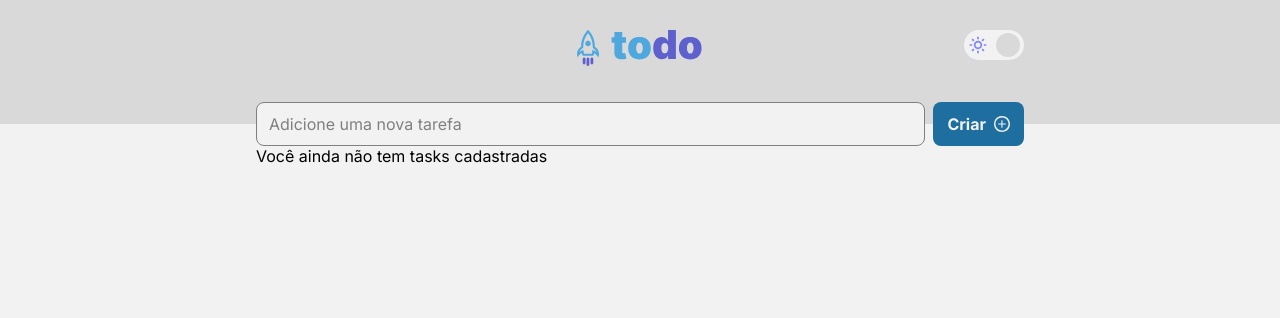
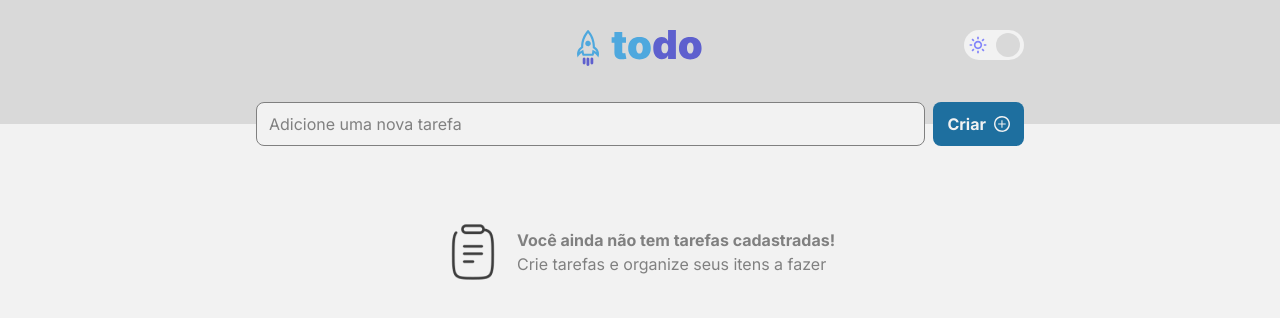
Before and after one commit to Dandaraestrela/todo-list-reactjs, a React (Vite) app: page / in a window 1280 px wide. Shown: the top 318 px of the page. Built offline with nearby package versions, Linux system fonts and the light colour scheme.

Commit message:
feat: adding tasks to home and id lib

```diff
--- a/package.json
+++ b/package.json
@@ -10,9 +10,11 @@
   },
   "dependencies": {
     "@types/styled-components": "^5.1.26",
+    "@types/uuid": "^9.0.1",
     "react": "^18.2.0",
     "react-dom": "^18.2.0",
     "styled-components": "^5.3.6",
+    "uuid": "^9.0.0",
     "vite-plugin-svgr": "^2.4.0"
   },
   "devDependencies": {
--- a/src/pages/Home/Home.styles.ts
+++ b/src/pages/Home/Home.styles.ts
@@ -1,4 +1,4 @@
-import styled from "styled-components";
+import styled, { css } from "styled-components";
 
 export const Wrapper = styled.main`
   display: flex;
@@ -22,3 +22,10 @@ export const ContentWrapper = styled.div`
   flex-direction: column;
   width: 60%;
 `;
+
+export const TaskListWrapper = styled.div`
+  display: grid;
+  grid-template-rows: 1fr;
+  row-gap: 8px;
+  margin-top: 30px;
+`;
--- a/src/pages/Home/Home.tsx
+++ b/src/pages/Home/Home.tsx
@@ -1,20 +1,47 @@
 import { FormEvent, useState } from "react";
+import { v4 as uuidv4 } from "uuid";
 
 import Button from "@/components/Button/Button";
 import TextInput from "@/components/TextInput/TextInput";
 import Header from "@/components/Header/Header";
+
 import { ReactComponent as Plus } from "@/assets/plus.svg";
+import { ReactComponent as Notebook } from "@/assets/notebook.svg";
 
 import * as S from "./Home.styles";
+import Task from "@/components/Task/Task";
+import EmptyList from "@/components/EmptyList/EmptyList";
+
+type TaskType = {
+  id: string;
+  text: string;
+  isChecked: boolean;
+};
 
 const Home = () => {
   const [newTaskText, setNewTaskText] = useState("");
-  const [tasksList, setTaskList] = useState<Array<string>>([]);
+  const [tasksList, setTaskList] = useState<Array<TaskType>>([]);
 
   const onAddTask = (e: FormEvent) => {
     e.preventDefault();
-    setTaskList((prev) => [...prev, newTaskText]);
+    setTaskList((prev) => [
+      ...prev,
+      { id: uuidv4(), text: newTaskText, isChecked: false },
+    ]);
     setNewTaskText("");
+  };
+
+  const onDeleteTask = (taskId: string) => {
+    setTaskList((prev) => prev.filter(({ id }) => id !== taskId));
+  };
+
+  const onCheckTask = (taskId: string) => {
+    setTaskList((prev) =>
+      prev.map((task) => {
+        if (task.id !== taskId) return task;
+        return { ...task, isChecked: !task.isChecked };
+      })
+    );
   };
 
   return (
@@ -25,15 +52,29 @@ const Home = () => {
           <TextInput
             placeholder="Adicione uma nova tarefa"
             value={newTaskText}
-            onChange={setNewTaskText}
+            onChange={(e) => setNewTaskText(e.target.value)}
+            required
           />
           <Button type="submit">
             Criar <Plus />
           </Button>
         </S.TaskCreatorForm>
-        {tasksList.length
-          ? tasksList.map((task) => <p>{task}</p>)
-          : "Você ainda não tem tasks cadastradas"}
+        <S.TaskListWrapper>
+          {tasksList.length ? (
+            tasksList.map(({ id, text, isChecked }) => (
+              <Task
+                key={id}
+                id={id}
+                text={text}
+                isChecked={isChecked}
+                onCheck={onCheckTask}
+                onDelete={onDeleteTask}
+              />
+            ))
+          ) : (
+            <EmptyList />
+          )}
+        </S.TaskListWrapper>
       </S.ContentWrapper>
     </S.Wrapper>
   );
```
Also changed, not shown: 1 other file (tests, documents, lock files or other folders).
